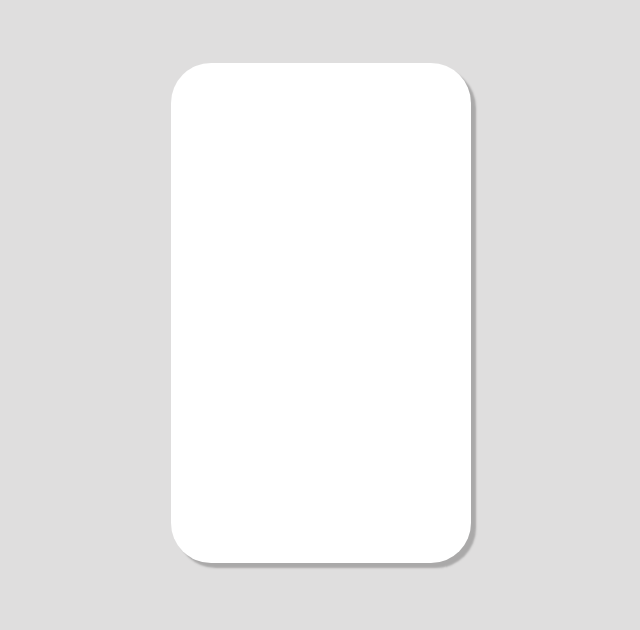
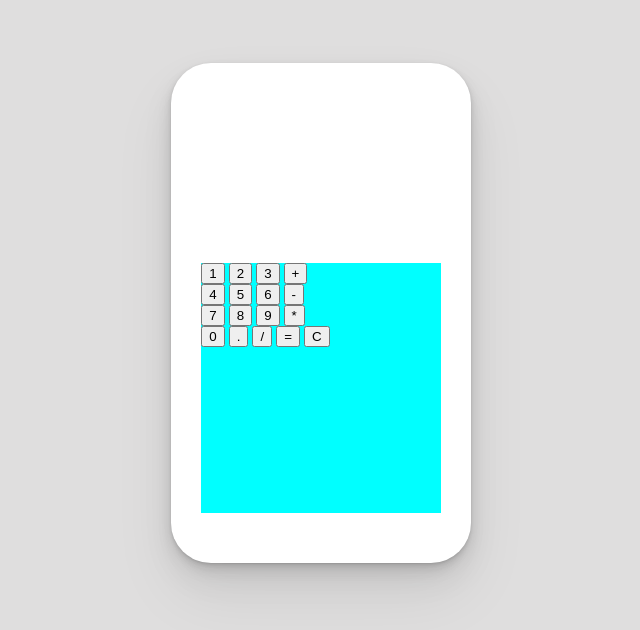
Before and after one commit to joelsebbu/InWeb, a plain HTML site: page assign_006_calculator/index.html in a window 1280 px wide. Shown: the whole page, without its empty margins (317-957 px from the left). Drawn offline with Linux system fonts and the light colour scheme.

Commit message:
calculator update

```diff
--- a/assign_006_calculator/index.html
+++ b/assign_006_calculator/index.html
@@ -10,7 +10,29 @@
 <body>
     <div class ="calculator-shape">
         <div class ="top-calculator">
-
+            <input  id="screen"></input>
+        </div>
+        <div id="buttons">
+            <button class="button">1</button>
+            <button class="button">2</button>
+            <button class="button">3</button>
+            <button class="button">+</button>
+            <br>
+            <button class="button">4</button>
+            <button class="button">5</button>
+            <button class="button">6</button>
+            <button class="button">-</button>
+            <br>
+            <button class="button">7</button>
+            <button class="button">8</button>
+            <button class="button">9</button>
+            <button class="button">*</button>
+            <br>
+            <button class="button">0</button>
+            <button class="button">.</button>
+            <button class="button">/</button>
+            <button class="button">=</button>
+            <button class="button">C</button>
         </div>
     </div>
 </body>
--- a/assign_006_calculator/style.css
+++ b/assign_006_calculator/style.css
@@ -2,23 +2,49 @@ body{
     background-color:#DFDEDE;
 }
 .calculator-shape{
+    position: relative;
     margin-top: 5%;
     margin-left: 38%;
     width: 300px;
     height: 500px;
     background-color: white;
     border-radius: 40px;
-    box-shadow: 5px 5px 2px  rgb(170, 169, 169);
-    /* padding: 4px;
-    border: 1px solid grey;
-    box-shadow:  -1px 1px grey,
-         -2px 2px grey,
-         -3px 3px grey,
-         -4px 4px grey,
-         -5px 5px grey; */
+    /* box-shadow: 5px 5px 2px  rgb(170, 169, 169); */
+    box-shadow: 0 1px 2px rgba(0,0,0,0.07),
+    0 2px 4px rgba(0,0,0,0.07),
+    0 4px 8px rgba(0,0,0,0.07),
+    0 8px 16px rgba(0,0,0,0.07),
+    0 16px 32px rgba(0,0,0,0.07),
+    0 32px 64px rgba(0,0,0,0.07);
+
 }
 
-.calculator-top{
-    margin-top: 0;
-    margin-bottom: 90%;
+.top-calculator{
+    position: absolute;
+    top: 10%;
+    left: 10%;
+    right: 10%;
+    height: 20%;
+    width: 80%;
+    background-color: aqua;
 }
+input{
+    height: 100%;
+    width: 100%;
+    outline: none;
+    border: none;
+    resize: none;
+    text-align: right;
+    font-size: 30px;
+    font-family: 'montserrat';
+}
+#buttons{
+    position: absolute;
+    top: 40%;
+    bottom: 10%;
+    left: 10%;
+    right: 10%;
+    height: 50%;
+    width: 80%;
+    background-color: aqua;
+}
```
